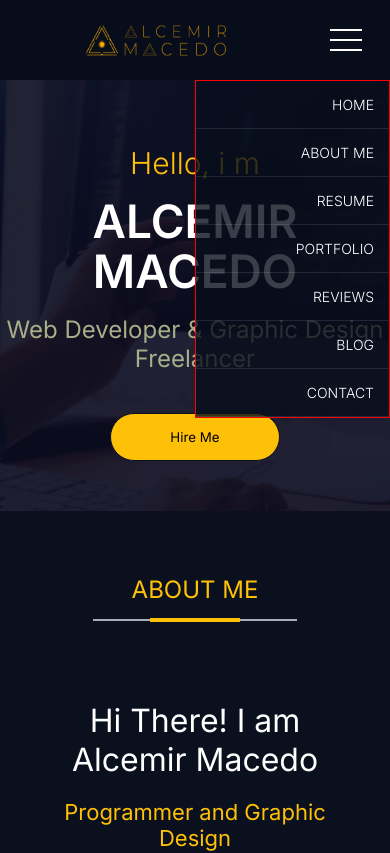
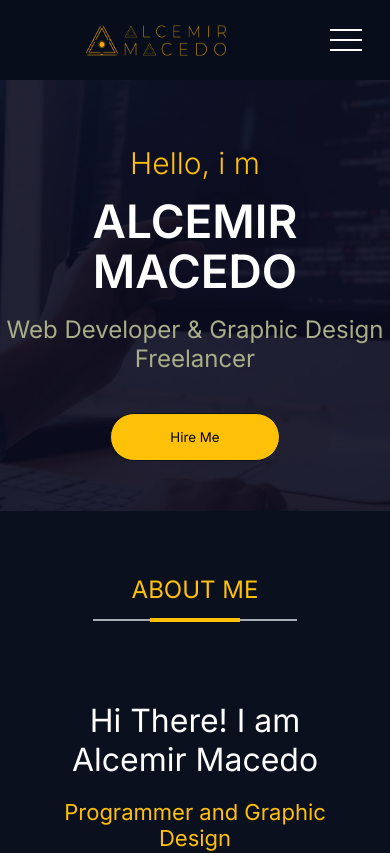
Before and after one commit to AlcemirMacedo/am-devoloper, a Next.js app: page / in a window 390 px wide. Shown: the top 853 px of the page. Built offline with nearby package versions, Linux system fonts and the light colour scheme.

Commit message:
Responsividade fase 1 finalizada

```diff
--- a/src/componentes/contact/contact.css
+++ b/src/componentes/contact/contact.css
@@ -27,6 +27,7 @@
 }
 .contact-topic .side1, .contact-topic .side2{
     display: flex;
+    width: 100%;
     flex-direction: column;
     flex: 1;
     height: auto;
@@ -39,7 +40,7 @@
 }
 .contact-topic .side1 input,.contact-topic .side1 textarea{
     all: unset;
-    width: 470px;
+    width: 90%;
     height: 52px;
     border-radius: 7px;
     padding: 0 20px;
@@ -142,17 +143,32 @@
         flex-direction: column;
         justify-content: center;
         align-items: center;
+        margin-top: 50px;
     }
     .contact-topic .side1{
         display: flex;
         align-items: center;
         justify-content: center;
-        border: 1px red solid;
     }
     .contact-topic .side1 input,.contact-topic .side1 textarea{
-        width: 80%;
+        width: 100%;
+        display: flex;
+        align-items: center;
+        justify-content: center;
+    }
+    .contact-topic .side2{
+        padding:0 20px;
+        margin-top: 50px;
     }
     .barra-hori{
         width: 80%;
     }
+    .contact-topic .side1 h1, .contact-topic .side2 h1{
+        text-align: center;
+    }
+    .contact-section form{
+        display: flex;
+        flex-direction: column;
+        align-items: center;
+    }
 }
--- a/src/componentes/header/header.css
+++ b/src/componentes/header/header.css
@@ -57,7 +57,7 @@ header{
     align-items: center;
     justify-content: flex-end;
 }
-.nav-list ul{
+.nav-list .menu-ul{
     display: flex;
     list-style: none;
     align-items: center;
@@ -116,14 +116,14 @@ header{
         width: 140px;
         height: 45px;
     }
-    .nav-list ul{
+    .nav-list .menu-ul{
         position: fixed;
+        display: none;
         top: 80px;
         width: 50vw;
         height: auto;
         flex-direction: column;
         background-color: rgba(8, 14, 28, 80%);
-        border: 1px red solid;
     }
     .nav-list ul li{
         margin-right: 0;
--- a/src/componentes/header/page.tsx
+++ b/src/componentes/header/page.tsx
@@ -3,6 +3,7 @@ import Image from 'next/image'
 import profilePic from './img/logo.png'
 
 import './header.css'
+
 
 export default function Header(){
     return(
@@ -20,7 +21,7 @@ export default function Header(){
                         <div className='line1'></div>
                         <div className='line1'></div>
                     </div>
-                    <ul>
+                    <ul className='menu-ul'>
                         <li><a href='#home'>home</a></li>
                         <li><a href='#about'>about me</a></li>
                         <li><a href='#resume'>resume</a></li>
```
